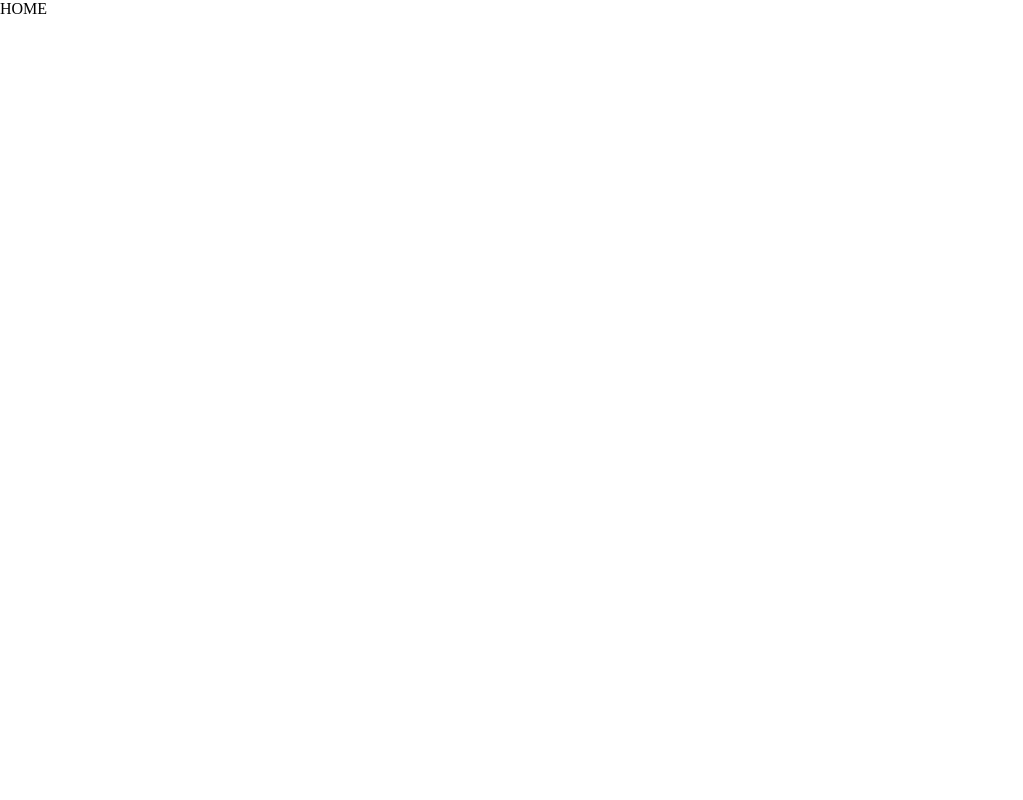
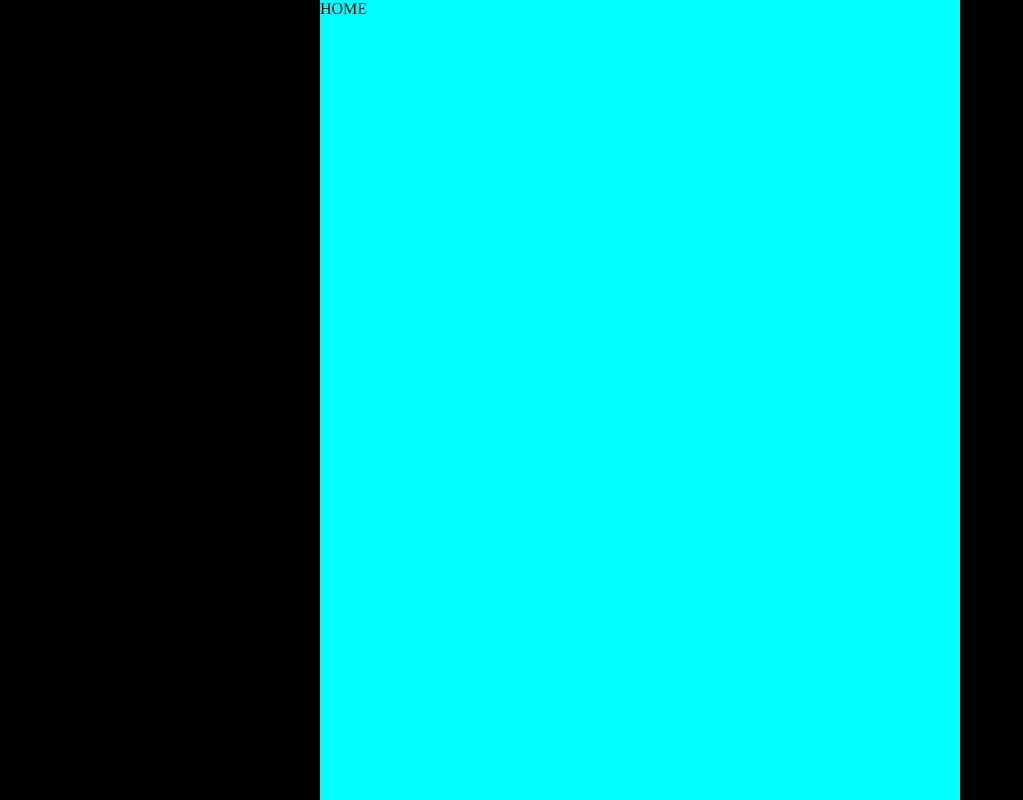
Before and after one commit to numble-challenge-nextjs-chatgpt/numble-nextjs, a Next.js app: page / in a window 1280 px wide. Shown: the whole page, without its empty margins (0-1023 px from the left). Built offline with nearby package versions, Linux system fonts and the light colour scheme.

Commit message:
feat: page container 컴포넌트 생성

```diff
--- /dev/null
+++ b/src/components/common/PageContainer.tsx
@@ -0,0 +1,12 @@
+import { NextPage } from 'next';
+import type { ReactNode } from 'react';
+
+interface PageContainerProps {
+  children: ReactNode;
+}
+
+const PageContainer: NextPage<PageContainerProps> = ({ children }) => {
+  return <div className="container">{children}</div>;
+};
+
+export default PageContainer;
--- a/src/pages/_app.tsx
+++ b/src/pages/_app.tsx
@@ -1,6 +1,18 @@
 import '@/styles/globals.css';
 import type { AppProps } from 'next/app';
+import Head from 'next/head';
 
 export default function App({ Component, pageProps }: AppProps) {
-  return <Component {...pageProps} />;
+  return (
+    <>
+      {/* 공통 헤더 */}
+      <Head>
+        <title>AI chat service</title>
+        <meta name="description" content="Next.js AI chat service" />
+        <meta name="viewport" content="width=device-width, initial-scale=1" />
+        <link rel="icon" href="/favicon.ico" />
+      </Head>
+      <Component {...pageProps} />
+    </>
+  );
 }
--- a/src/pages/_document.tsx
+++ b/src/pages/_document.tsx
@@ -3,12 +3,7 @@ import { Html, Head, Main, NextScript } from 'next/document';
 export default function Document() {
   return (
     <Html lang="ko">
-      <Head>
-        <title>AI chat service</title>
-        <meta name="description" content="Next.js AI chat service" />
-        <meta name="viewport" content="width=device-width, initial-scale=1" />
-        <link rel="icon" href="/favicon.ico" />
-      </Head>
+      <Head />
       <body>
         <Main />
         <NextScript />
--- a/src/pages/index.tsx
+++ b/src/pages/index.tsx
@@ -1,8 +1,12 @@
+import PageContainer from '@/components/common/PageContainer';
+
 const Home = () => {
   return (
-    <main>
-      <div>HOME</div>
-    </main>
+    <PageContainer>
+      <main>
+        <div>HOME</div>
+      </main>
+    </PageContainer>
   );
 };
 
--- a/src/styles/globals.css
+++ b/src/styles/globals.css
@@ -9,3 +9,14 @@ body {
   max-width: 100vw;
   overflow-x: hidden;
 }
+
+body {
+  background: #010101;
+}
+
+.container {
+  max-width: 640px;
+  height: 100vh;
+  margin: 0 auto;
+  background: aqua;
+}
```
